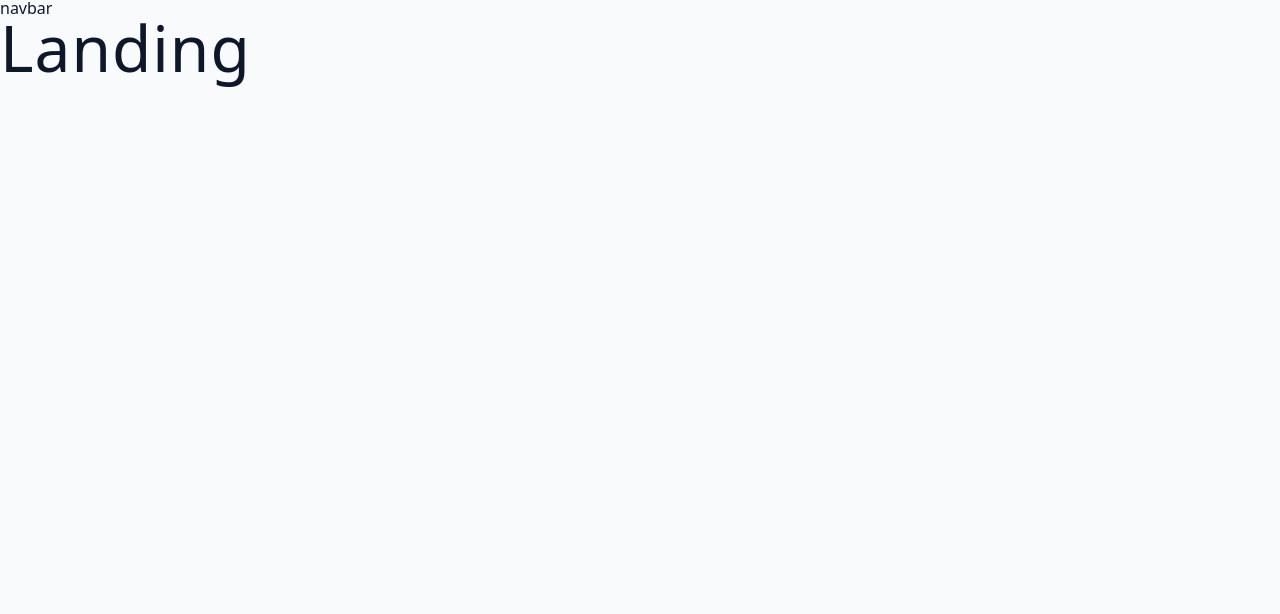
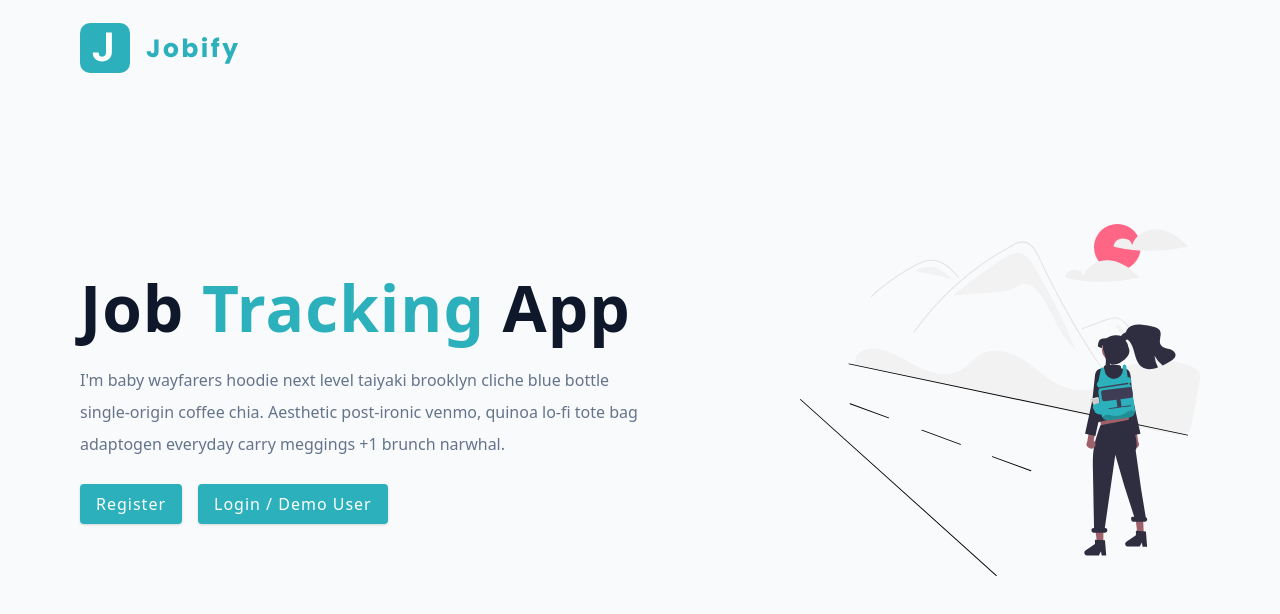
Before and after one commit to bognikk/MERN-Jobify, a React (Create React App) app in the folder FRONT/: page / in a window 1280 px wide. Shown: the top 614 px of the page. Built offline with nearby package versions, Linux system fonts and the light colour scheme; the HTML template or start-up script is replaced by a standard one.

Commit message:
landing page

```diff
--- /dev/null
+++ b/FRONT/src/components/UI/Logo/Logo.jsx
@@ -0,0 +1,6 @@
+import logo from "../../../assets/images/logo.svg";
+
+function Logo() {
+	return <img src={logo} alt="jobify" className="logo" />;
+}
+export default Logo;
--- a/FRONT/src/pages/HomeLayout/HomeLayout.jsx
+++ b/FRONT/src/pages/HomeLayout/HomeLayout.jsx
@@ -4,7 +4,6 @@
 function HomeLayout() {
 	return (
 		<div>
-			<nav>navbar</nav>
 			<Outlet />
 		</div>
 	);
--- a/FRONT/src/pages/Landing/Landing.jsx
+++ b/FRONT/src/pages/Landing/Landing.jsx
@@ -1,6 +1,36 @@
+import { Link } from "react-router-dom";
+
+import Logo from "../../components/UI/Logo/Logo";
+import mainImage from "../../assets/images/main.svg";
 import "./Landing.scss";
 
 function Landing() {
-	return <h1>Landing</h1>;
+	return (
+		<section className="landing">
+			<nav>
+				<Logo />
+			</nav>
+			<div className="container page">
+				<div className="info">
+					<h1>
+						job <span>tracking</span> app
+					</h1>
+					<p>
+						I'm baby wayfarers hoodie next level taiyaki brooklyn cliche blue
+						bottle single-origin coffee chia. Aesthetic post-ironic venmo,
+						quinoa lo-fi tote bag adaptogen everyday carry meggings +1 brunch
+						narwhal.
+					</p>
+					<Link to="/register" className="btn register-link">
+						Register
+					</Link>
+					<Link to="/login" className="btn ">
+						Login / Demo User
+					</Link>
+				</div>
+				<img src={mainImage} alt="job hunt" className="img main-img" />
+			</div>
+		</section>
+	);
 }
 export default Landing;
--- a/FRONT/src/pages/Landing/Landing.scss
+++ b/FRONT/src/pages/Landing/Landing.scss
@@ -0,0 +1,56 @@
+.landing {
+	nav {
+		width: var(--fluid-width);
+		max-width: var(--max-width);
+		margin: 0 auto;
+		height: var(--nav-height);
+		display: flex;
+		align-items: center;
+	}
+	.page {
+		min-height: calc(100vh - var(--nav-height));
+		display: grid;
+		align-items: center;
+		margin-top: -3rem;
+
+		@media (min-width: 992px) {
+			grid-template-columns: 1fr 400px;
+			column-gap: 3rem;
+		}
+		h1 {
+			font-weight: 700;
+			span {
+				color: var(--primary-500);
+			}
+			margin-bottom: 1.5rem;
+		}
+		p {
+			line-height: 2;
+			color: var(--text-secondary-color);
+			margin-bottom: 1.5rem;
+			max-width: 35em;
+		}
+		.register-link {
+			margin-right: 1rem;
+		}
+		.main-img {
+			display: none;
+
+			@media (min-width: 992px) {
+				display: block;
+			}
+		}
+		.btn {
+			padding: 0.75rem 1rem;
+		}
+		@media (min-width: 992px) {
+			.page {
+				grid-template-columns: 1fr 400px;
+				column-gap: 3rem;
+			}
+			.main-img {
+				display: block;
+			}
+		}
+	}
+}
```
